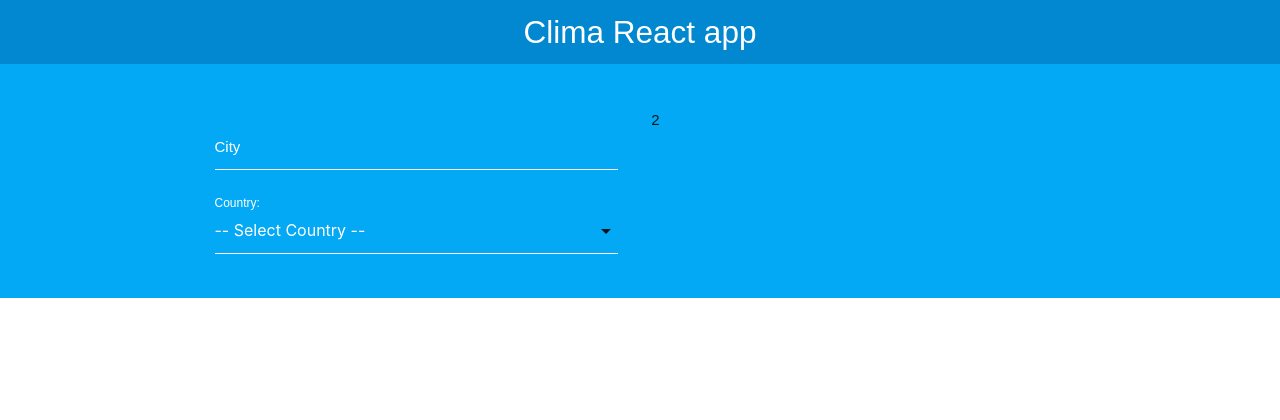
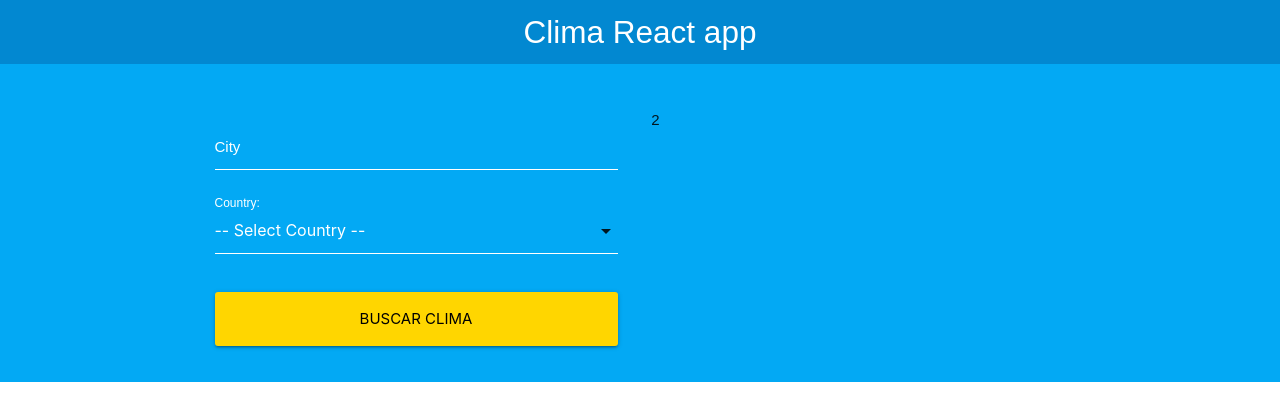
Before and after one commit to FranMolleda/Wheather-App, a React (Create React App) app: page / in a window 1280 px wide. Shown: the top 420 px of the page. Built offline with nearby package versions, Linux system fonts and the light colour scheme.

Commit message:
Validation and query data done

```diff
--- a/src/App.js
+++ b/src/App.js
@@ -1,7 +1,24 @@
-import React, { Fragment } from "react";
+import React, { Fragment, useState, useEffect } from "react";
 import Header from "./components/Header";
 import Form from "./components/Form";
 function App() {
+  const [search, setSearch] = useState({
+    city: "",
+    country: "",
+  });
+
+  const [query, setQuery] = useState(false);
+
+  const { city, country } = search;
+
+  useEffect(() => {
+    if (query) {
+      console.log(city, country);
+    }
+    setQuery(false);
+  }, [query]);
+
+  console.log(search);
   return (
     <Fragment>
       <Header title="Clima React app" />
@@ -9,7 +26,7 @@
         <div className="container">
           <div className="row">
             <div className="col m6 s12">
-              <Form />
+              <Form search={search} setSearch={setSearch} setQuery={setQuery} />
             </div>
             <div className="col m6 s12">2</div>
           </div>
--- a/src/components/Form.js
+++ b/src/components/Form.js
@@ -1,19 +1,30 @@
 import React, { useState } from "react";
 
-const Form = () => {
-  const [search, setSearch] = useState({
-    city: "",
-    country: "",
-  });
+const Form = ({ search, setSearch, setQuery }) => {
+  const [error, setError] = useState(false);
 
   const { country, city } = search;
 
-  console.log(search);
   const handleChange = (e) => {
     setSearch({ ...search, [e.target.name]: e.target.value });
   };
+
+  const handleSubmit = (e) => {
+    e.preventDefault();
+
+    if (city.trim() === "" || country.trim() === "") {
+      setError(true);
+      return;
+    }
+    setError(false);
+
+    setQuery(true);
+  };
   return (
-    <form>
+    <form onSubmit={handleSubmit}>
+      {error ? (
+        <p className="red darken-4 error">Todos los campos son obligatorios </p>
+      ) : null}
       <div className="input-field col s12">
         <input
           type="text"
@@ -42,6 +53,13 @@
         </select>
         <label htmlFor="country">Country: </label>
       </div>
+      <div className="input-field col s12">
+        <input
+          type="submit"
+          value="buscar clima"
+          className="waves-effect waves-light btn-large btn-block yellow accent-4"
+        />
+      </div>
     </form>
   );
 };
```
